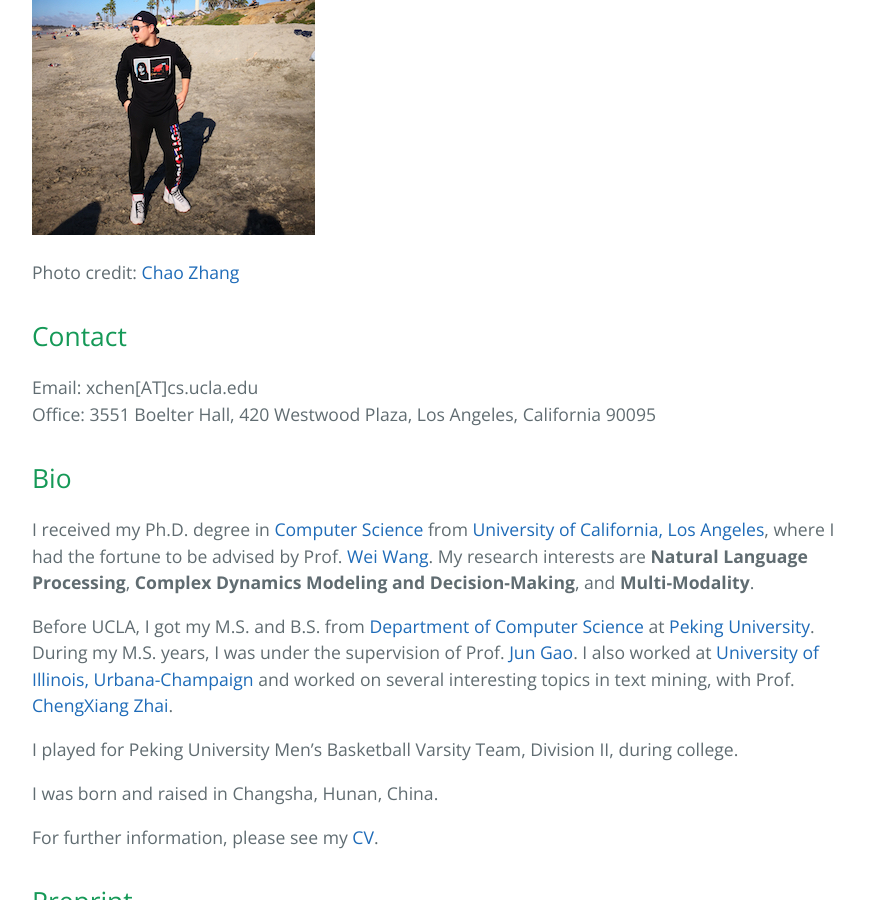
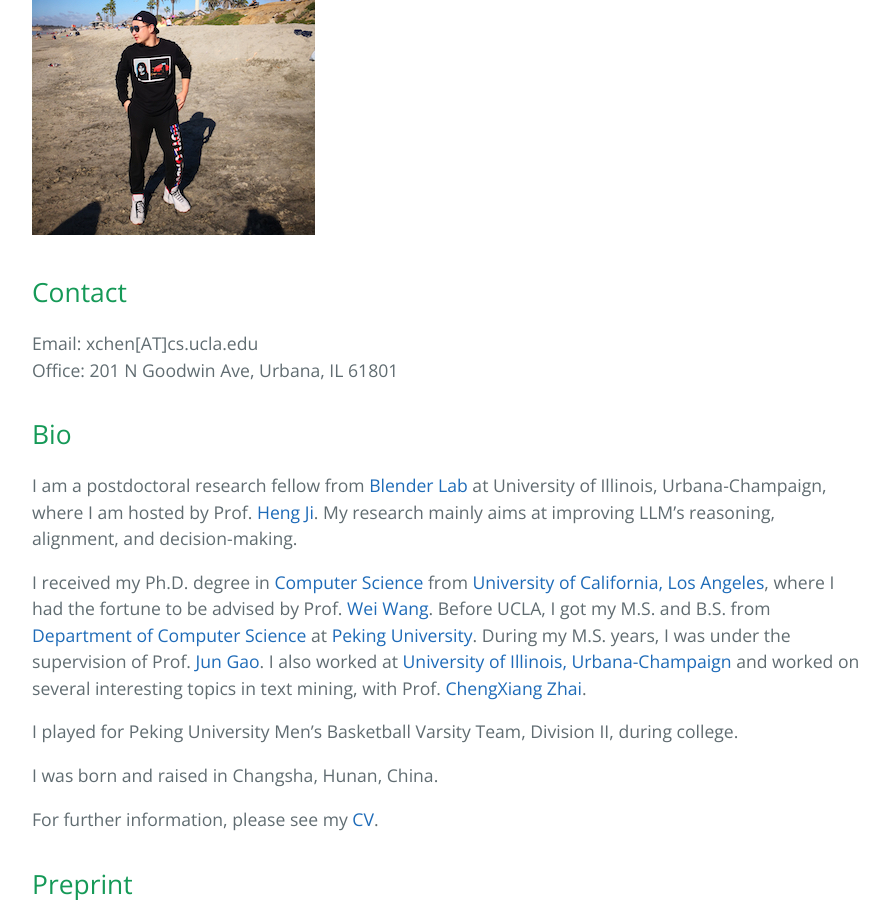
Before and after one commit to xiusic/xiusic.github.io, a Jekyll site: the page built from index.md, in a window 1280 px wide and 900 px high, scrolled down 492 px. Shown: the whole window, without its empty margins (192-1081 px from the left). Built offline with Jekyll 4.4.1, drawn with Linux system fonts in a browser that asks for light colours; our own code applies the rules of GitHub Pages for plain Markdown files.

Commit message:
Update index.md

```diff
--- a/index.md
+++ b/index.md
@@ -1,11 +1,11 @@
 
 [<img src="images/IMG_1847.JPG" alt="Portrait"/>](https://sites.google.com/site/ruihanwu14/)
 
-Photo credit: [Chao Zhang](http://chaozhang.org/)
+<!-- Photo credit: [Chao Zhang](http://chaozhang.org/) -->
 
 ## Contact
 Email: xchen[AT]cs.ucla.edu
-Office: 3551 Boelter Hall, 420 Westwood Plaza, Los Angeles, California 90095
+Office: 201 N Goodwin Ave, Urbana, IL 61801
 
 <!-- ## What's New
 2018-09-10 Start my Ph.D. journey @ UCLA!
@@ -36,9 +36,9 @@ Office: 3551 Boelter Hall, 420 Westwood Plaza, Los Angeles, California 90095
  -->
 
 ## Bio
-I received my Ph.D. degree in [Computer Science](https://www.cs.ucla.edu/) from [University of California, Los Angeles](http://www.ucla.edu/), where I had the fortune to be advised by Prof. [Wei Wang](http://web.cs.ucla.edu/~weiwang/). My research interests are **Natural Language Processing**, **Complex Dynamics Modeling and Decision-Making**, and **Multi-Modality**.
+I am a postdoctoral research fellow from [Blender Lab](https://blender.cs.illinois.edu/index.html) at University of Illinois, Urbana-Champaign, where I am hosted by Prof. [Heng Ji](https://blender.cs.illinois.edu/hengji.html). My research mainly aims at improving LLM's reasoning, alignment, and decision-making.
 
-Before UCLA, I got my M.S. and B.S. from [Department of Computer Science](https://cs.pku.edu.cn/) at [Peking University](https://english.pku.edu.cn/). During my M.S. years, I was under the supervision of Prof. [Jun Gao](https://cs.pku.edu.cn/info/1214/1977.htm). I also worked at [University of Illinois, Urbana-Champaign](http://www.cs.uiuc.edu/) and worked on several interesting topics in text mining, with Prof. [ChengXiang Zhai](http://czhai.cs.illinois.edu/).
+I received my Ph.D. degree in [Computer Science](https://www.cs.ucla.edu/) from [University of California, Los Angeles](http://www.ucla.edu/), where I had the fortune to be advised by Prof. [Wei Wang](http://web.cs.ucla.edu/~weiwang/). Before UCLA, I got my M.S. and B.S. from [Department of Computer Science](https://cs.pku.edu.cn/) at [Peking University](https://english.pku.edu.cn/). During my M.S. years, I was under the supervision of Prof. [Jun Gao](https://cs.pku.edu.cn/info/1214/1977.htm). I also worked at [University of Illinois, Urbana-Champaign](http://www.cs.uiuc.edu/) and worked on several interesting topics in text mining, with Prof. [ChengXiang Zhai](http://czhai.cs.illinois.edu/).
 
 I played for Peking University Men's Basketball Varsity Team, Division II, during college.
 
```
